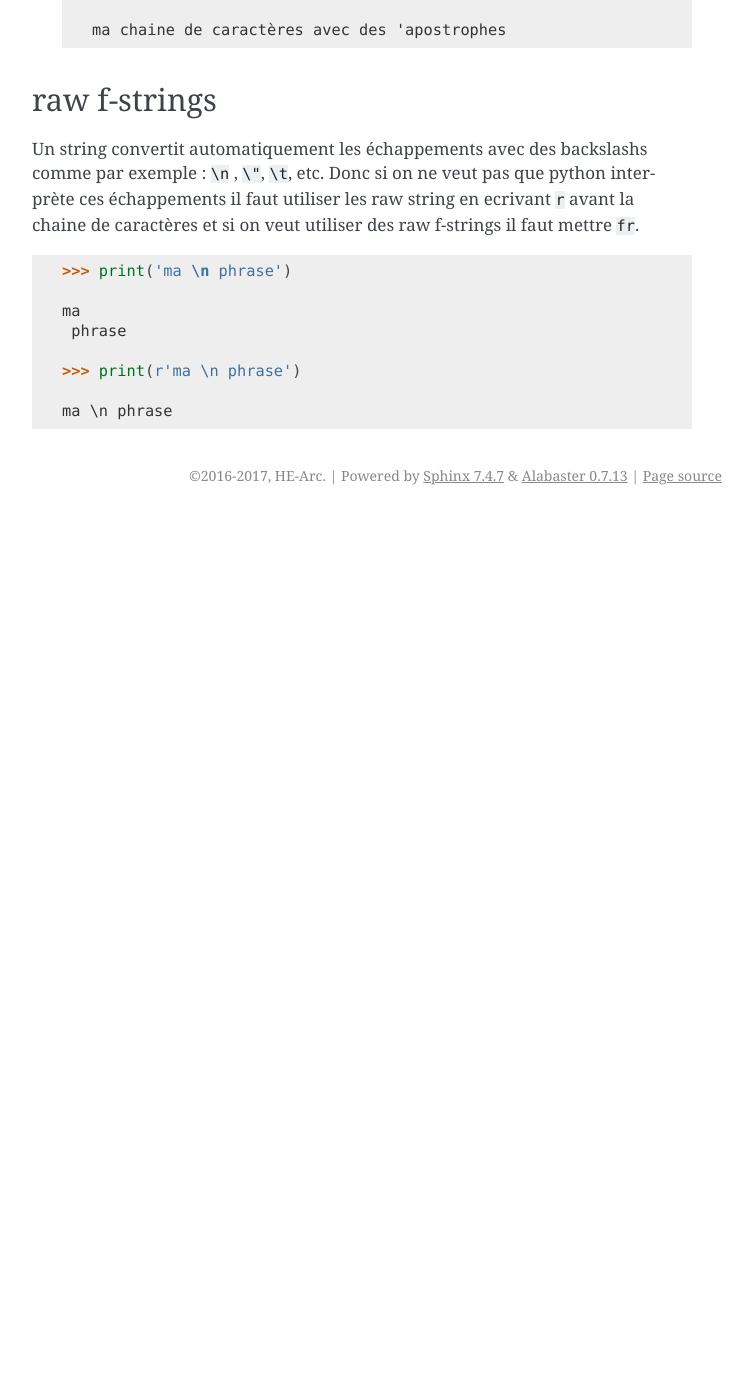
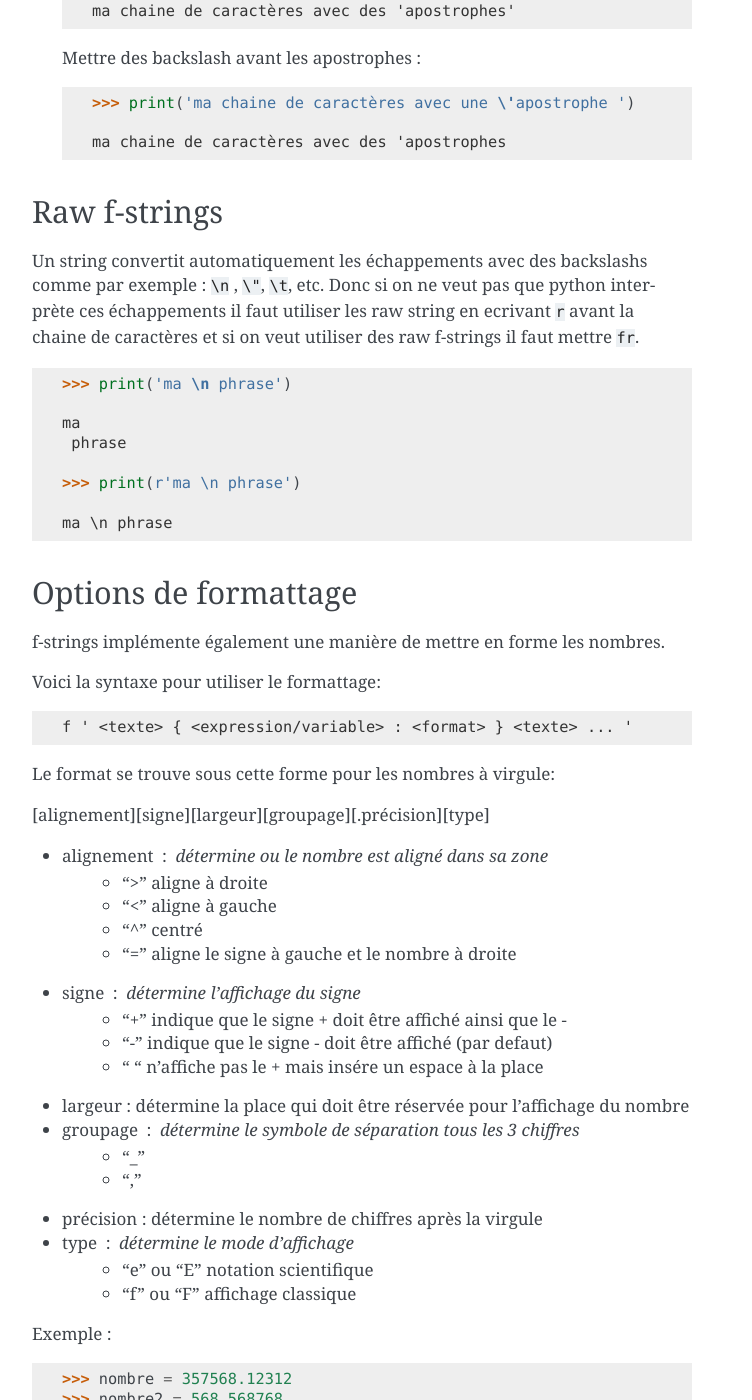
Before and after one commit to HE-Arc/livre-python, a Sphinx documentation site: the page built from source/fstrings/index.rst, in a window 1280 px wide and 1400 px high, scrolled down 1257 px. Shown: the whole window, without its empty margins (388-1140 px from the left). Built offline with Sphinx 7.4.7, drawn with Linux system fonts in a browser that asks for light colours; before the commit the page ends 1772 px from its top, so only the background shows below that; some of the changed text lies outside the part shown.

Commit message:
fstrings: fin
Signed-off-by: Yoan Blanc <yoan@dosimple.ch>

```diff
--- a/source/fstrings/index.rst
+++ b/source/fstrings/index.rst
@@ -9,7 +9,7 @@
 ------------
 Introduction
 ------------
-f-strings permet d'insérer des expressions dans des chaines de caractères en utilisant une syntaxe minimale.
+f-strings permet d'insérer des expressions dans des chaines de caractères en utilisant une syntaxe minimale. Ces expressions servent à insérer des variables dans les chaines de caractères et de les mettre en forme.
 
 --------------
 Fonctionnement
@@ -23,6 +23,8 @@
 	>>> print(f'Votre nom est un {name} et vous avez {age} ans')
 
 	Votre nom est un Paul et vous avez 23 ans
+
+f-strings prend également en compte les fonctions ce qui signigfie que les fonctions qui se trouvent dans la chaine de caractères sont exécutées et le résultat est affiché.
 
 -----------
 Echappement
@@ -65,18 +67,98 @@
 		ma chaine de caractères avec des 'apostrophes
 
 -------------
-raw f-strings
+Raw f-strings
 -------------
 
 Un string convertit automatiquement les échappements avec des backslashs comme par exemple : ``\n`` , ``\"``, ``\t``, etc. Donc si on ne veut pas que python interprète ces échappements il faut utiliser les raw string en ecrivant ``r`` avant la chaine de caractères et si on veut utiliser des raw f-strings il faut mettre ``fr``.
 
 .. code-block:: pycon
 
-		>>> print('ma \n phrase')
+	>>> print('ma \n phrase')
 
-		ma
-		 phrase
+	ma
+	 phrase
 
-		>>> print(r'ma \n phrase')
+	>>> print(r'ma \n phrase')
 
-		ma \n phrase
+	ma \n phrase
+
+---------------------
+Options de formattage
+---------------------
+
+f-strings implémente également une manière de mettre en forme les nombres.
+
+Voici la syntaxe pour utiliser le formattage:
+
+.. code-block:: pycon
+
+	f ' <texte> { <expression/variable> : <format> } <texte> ... '
+
+Le format se trouve sous cette forme pour les nombres à virgule:
+
+[alignement][signe][largeur][groupage][.précision][type]
+
+- alignement : détermine ou le nombre est aligné dans sa zone
+	- '>'	aligne à droite
+	- '<'	aligne à gauche
+	- '^'	centré
+	- '='	aligne le signe à gauche et le nombre à droite
+- signe	: détermine l'affichage du signe
+	- '+' 	indique que le signe + doit être affiché ainsi que le -
+	- '-'   indique que le signe - doit être affiché (par defaut)
+	- ' '  	n'affiche pas le + mais insére un espace à la place
+- largeur : détermine la place qui doit être réservée pour l'affichage du nombre
+- groupage : détermine le symbole de séparation tous les 3 chiffres
+	- '_'
+	- ','
+- précision : détermine le nombre de chiffres après la virgule
+- type : détermine le mode d'affichage
+	- 'e' ou 'E' 	notation scientifique
+	- 'f' ou 'F'	affichage classique
+
+Exemple :
+
+.. code-block:: pycon
+
+	>>> nombre = 357568.12312
+	>>> nombre2 = 568.568768
+	>>> nombre3 = -34.3432
+	>>> nombre4 = 23
+	>>> print(f'{nombre : >+20_.4f} {nombre2 : >+20_.4f}')
+	>>> print(f'{nombre3 : >+20_.4f} {nombre4 : >+20_.4f}')
+
+	+357_568.1231            +568.5688
+	     -34.3432             +23.0000
+
+C'est très pratique pour faire des tableaux de nombre.
+
+Il existe aussi des option de formattage pour les entiers il suffit simplement de mettre une lettre pour le format:
+
+	- 'b'			: affiche en binaire
+	- 'c' 			: affiche le cractère char correspondant
+	- 'd'			: affiche en decimal (par defaut)
+	- 'o'			: affiche en octal
+	- 'x' ou 'X'	: affiche en hexa
+
+Exemple :
+
+.. code-block:: pycon
+
+	>>> chmod = 0o644
+	>>> f'{chmod:016b}'
+
+	'110100100'
+
+----------
+Conclusion
+----------
+
+Avantage de f-strings:
+	- variable introduit directement dans les chaines de caractères
+	- concaténation des chaines de caractères sans '+'
+	- formattage simplifié des nombres
+	- alignement du texte simplifié
+	- temps d'execution plus court
+
+f-strings est un complément très utile aux string classique en simplifiant la manière d'utiliser des chaines de caractères. Le code à taper est plus simple et également plus court et qui dit moins de code dit moins d'erreurs.
```
